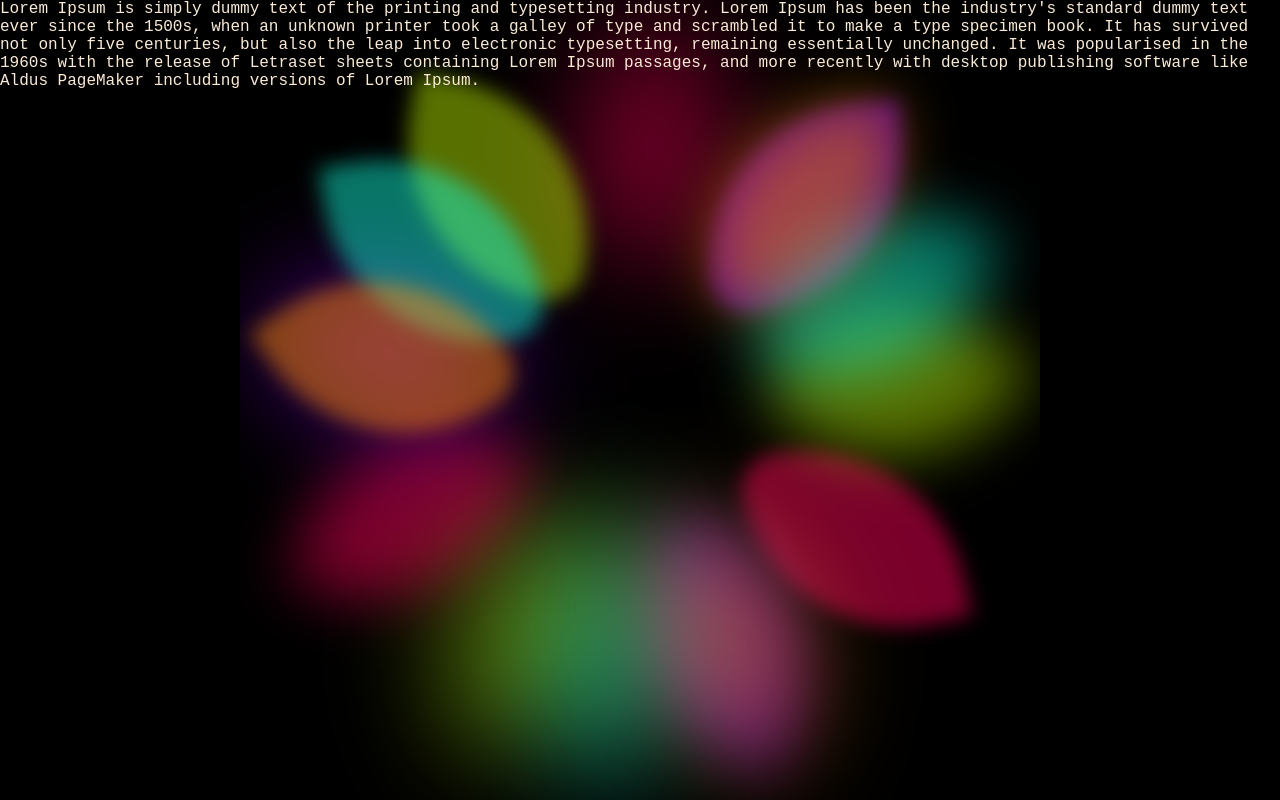
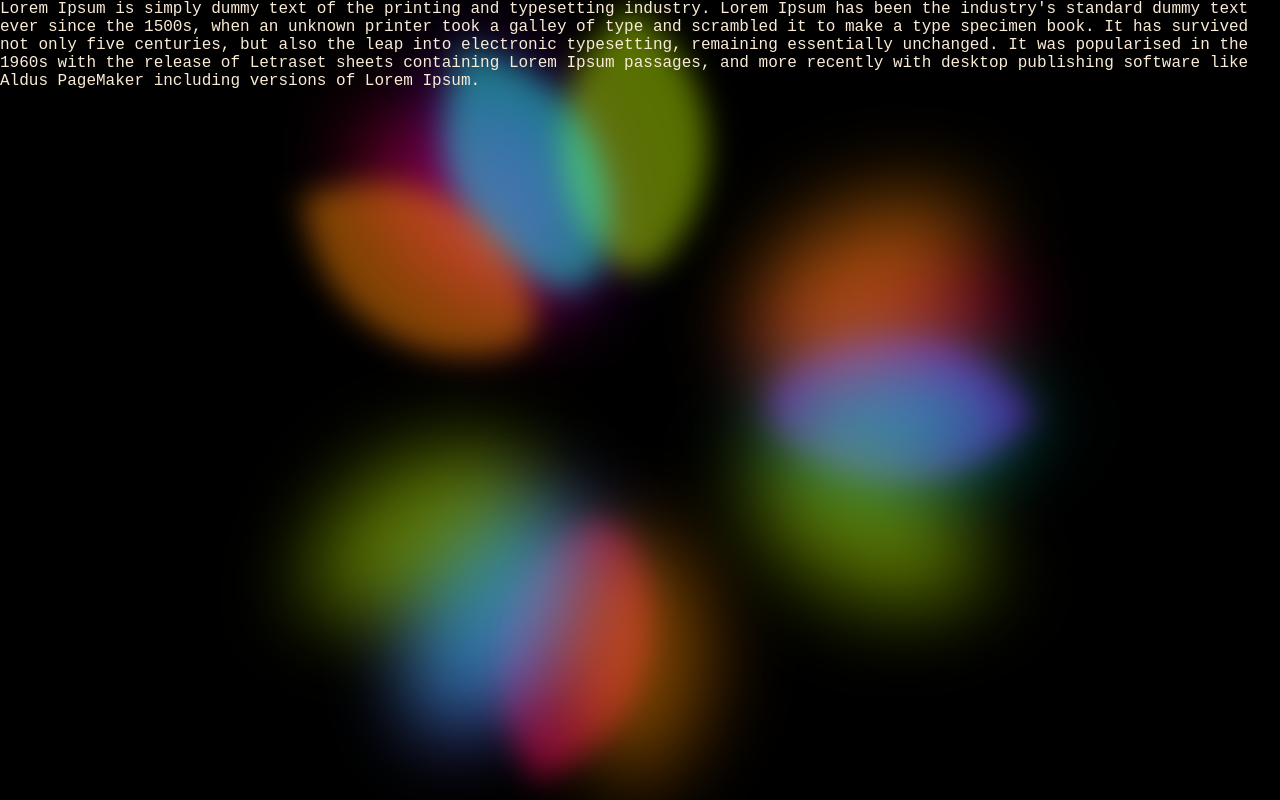
Before and after one commit to DaBigBlob/cool-svelte-stuff, a SvelteKit app: page / in a window 1280 px wide. Built offline with nearby package versions, Linux system fonts and the light colour scheme.

Commit message:
layout + blur flower perfection [stable]

```diff
--- a/src/routes/+layout.svelte
+++ b/src/routes/+layout.svelte
@@ -3,30 +3,38 @@
     import Blurflower from './Blurflower.svelte';
 </script>
 
-<div class="bff"><Blurflower size='min(100vw, 100vh)' speed={0.8}/></div>
+<div class="bff"><Blurflower size='min(100vw, 100vh)' speed={1}/></div>
+<din class="cont"><slot/></din>
 
-<slot/>
 
 <style>
     * {
         margin: 0%;
         border: 0%;
         padding: 0%;
+    }
+
+    .bff {
+        max-height: 100vh;
+        max-width: 100vw;
+        height: 100vh;
+        width: 100vw;
+
+        overflow-y: hidden;
+        overflow-x: hidden;
 
         z-index: -1;
 
-        overflow-y: hidden;
-        overflow-x: hidden;
+        position: absolute;
+        top: 0%;
+        left: 0%;
     }
 
-    .bff {
-        --this-size: min(100vw, 100vh);
-        height: var(--this-size);
-        width: var(--this-size);
-
-        position: absolute;
-        left: calc(50vw - var(--this-size)/2);
-        top: calc(50vh - var(--this-size)/2);
+    /* .cont {
 
     }
+
+    @media only screen and (max-width: 1056px) {
+
+    } */
 </style>
--- a/src/routes/Blurflower.svelte
+++ b/src/routes/Blurflower.svelte
@@ -48,8 +48,35 @@
 
     /* animation container */
     .ani_cont {
+        max-height: 100%;
+        max-width: 100%;
+        height: 100%;
+        width: 100%;
+
+        position: relative;
+
+        overflow-y: hidden;
+        overflow-x: hidden;
+    }
+
+    /*circles*/
+    .ani_cont > div > div, .ani_cont > div {
         height: var(--size);
         width: var(--size);
+
+        position: absolute;
+
+        border-radius: 50%;
+    }
+
+    /* group circle */
+    .ani_cont > div {
+        left: calc(50% - var(--size)/2);
+        top: calc(50% - var(--size)/2);
+
+        animation-iteration-count: infinite;
+        animation-timing-function: linear;
+        animation-name: rot1;
     }
 
     /* petals */
@@ -70,23 +97,6 @@
         animation-direction: alternate;
         animation-timing-function: linear;
         animation-duration: calc(7s / var(--speed));
-    }
-
-    /*circles*/
-    .ani_cont > div > div, .ani_cont > div {
-        height: var(--size);
-        width: var(--size);
-
-        position: absolute;
-
-        border-radius: 50%;
-    }
-
-    /* group circle */
-    .ani_cont > div {
-        animation-iteration-count: infinite;
-        animation-timing-function: linear;
-        animation-name: rot1;
     }
 
     /* spread same grp petals */
```
